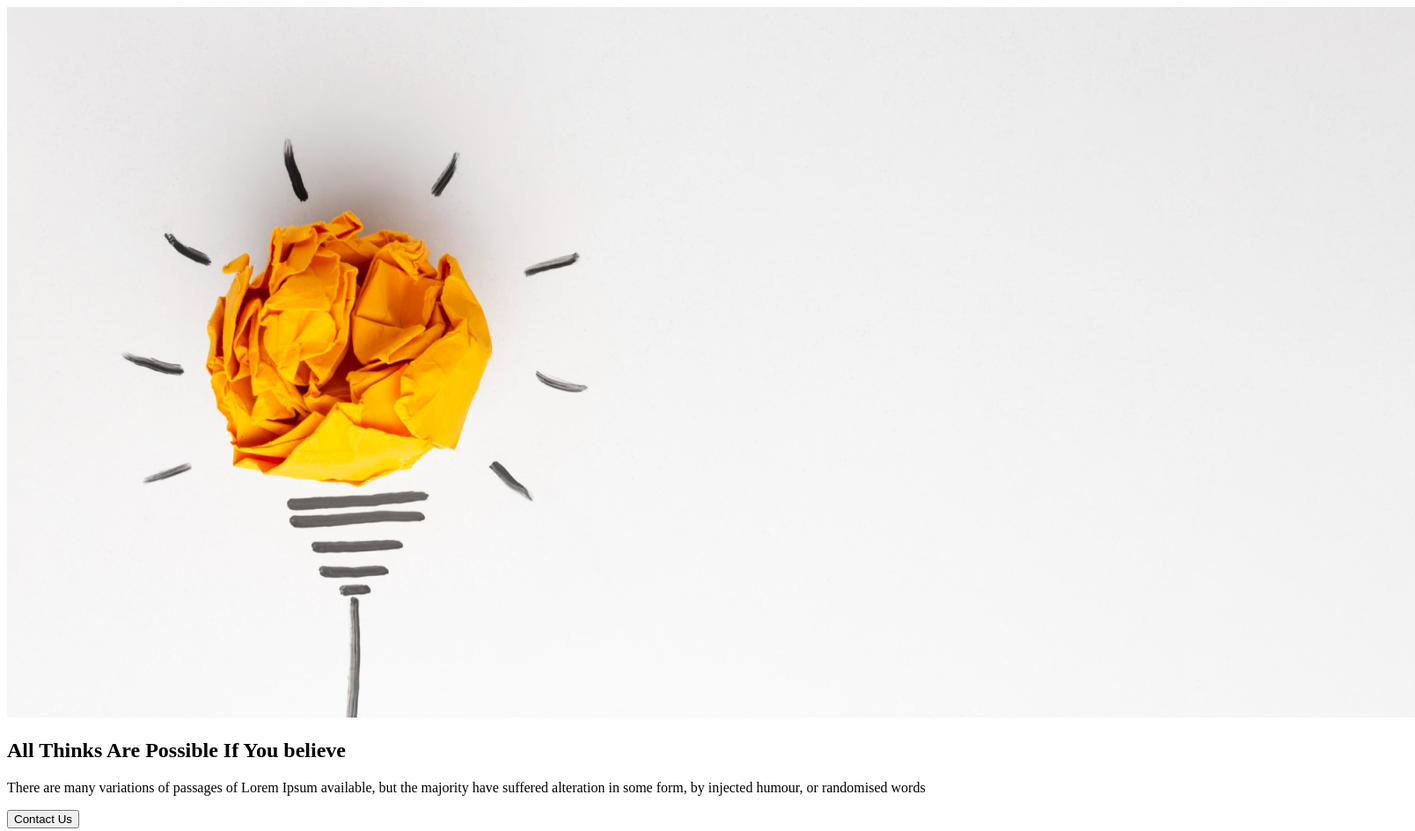
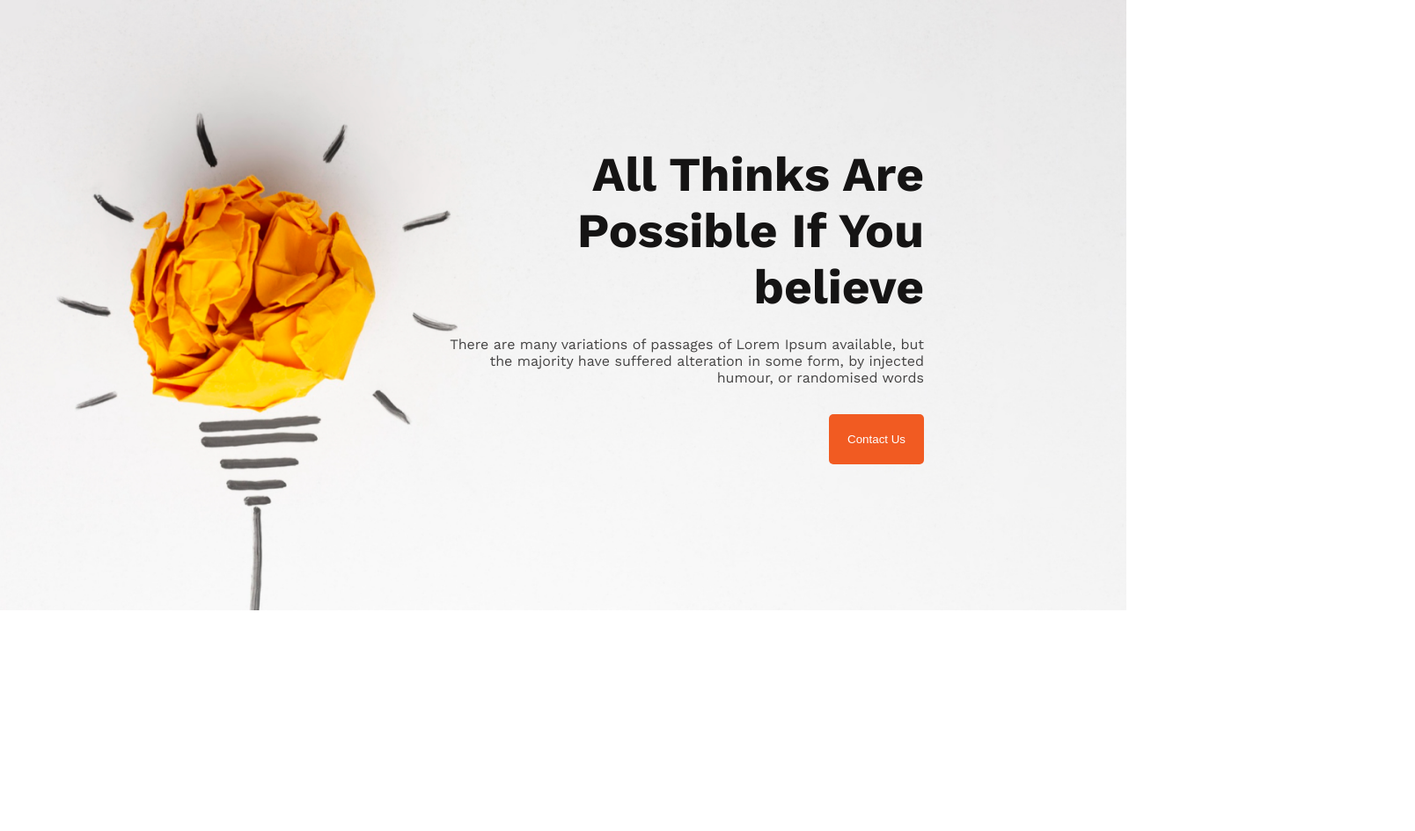
Before and after one commit to AsifaJahanSafa/belive_repository, a plain HTML site: page index.html in a window 1280 px wide. Shown: the whole page at 88% size, 1608 px wide, since content can reach past the window. After the commit the page ends 800 px from the top, so only its background shows below. Drawn offline with nearby package versions, Linux system fonts and the light colour scheme.

Commit message:
added banner section

```diff
--- a/index.html
+++ b/index.html
@@ -15,9 +15,9 @@
 <body>
   <header>
       <div class="banner">
-          <img src="./images/banner/banner1.png" alt="">
-          <div class="banner-right">
-              <h2 class="banner-title">All Thinks Are Possible If You believe</h2>
+
+          <div class="banner-container">
+              <h3 class="banner-title">All Thinks Are Possible If You believe</h3>
               <p class="banner-description">There are many variations of passages of Lorem Ipsum available, but the majority have suffered alteration in some form, by injected humour, or randomised words</p>
               <button class="primary-button">Contact Us</button>
           </div>
--- a/styles/style.css
+++ b/styles/style.css
@@ -1,3 +1,47 @@
-    bodey{
+*{padding: 0;
+margin:0}
+
+
+
+ body{
         font-family: 'Work Sans', sans-serif;
     }
+
+.banner{
+    background-image:url('../images/banner/banner1.png');
+    background-position:center;
+    background-size: cover;
+    background-repeat: no-repeat;
+
+}
+
+.banner-container{
+   padding:166px  230px 166px 500px ;
+    text-align: end;
+    max-width: 800px;
+    margin:0px auto
+
+}
+
+.banner-title{color:#151414;
+    font-size: 55px;
+    font-weight: 700;
+    margin-bottom:24px;
+   }
+
+   .banner-description{
+    color:#444343;
+    text-align: right;
+     font-size: 16px;
+    margin-top: 0;
+    margin-bottom: 32px;
+    font-weight: 400;
+   }
+
+   .primary-button{
+       padding:21px;
+       border-radius: 5px;
+       background-color: #F15B22;
+       border:none;
+       color:white
+   }
```
